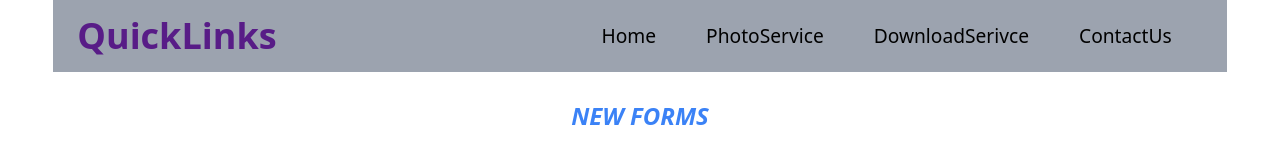
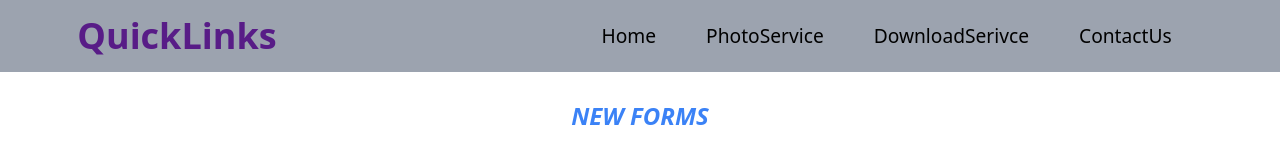
Before and after one commit to webdev-ashishk/csc-, a React (Vite) app: page / in a window 1280 px wide. Shown: the top 160 px of the page. Built offline with nearby package versions, Linux system fonts and the light colour scheme.

Commit message:
added header in main page content according

```diff
--- a/src/App.jsx
+++ b/src/App.jsx
@@ -6,10 +6,12 @@ import Services from './components/Services';
 
 function App() {
   return (
-    <section className="text-2xl lg:w-11/12 md:w-11/12 w-full m-auto" id="home">
+    <section className="text-2xl mx-auto" id="home">
       <Header />
-      <Services />
-      <ContactUs />
+      <div className="lg:w-11/12 md:w-11/12 w-full m-auto">
+        <Services />
+        <ContactUs />
+      </div>
       <Footer />
     </section>
   );
--- a/src/components/Header.jsx
+++ b/src/components/Header.jsx
@@ -10,8 +10,8 @@ const Header = () => {
 
   console.log(openMenu);
   return (
-    <>
-      <section className="bg-gray-400 flex justify-between items-center top-0 sticky">
+    <div className="w-full bg-gray-400 top-0 sticky">
+      <section className="bg-gray-400 flex justify-between items-center  lg:w-11/12 w-full mx-auto">
         <article>
           <a href="/#home">
             <h1 className="text-purple-900 text-4xl font-extrabold p-2 px-4 inline-block rounded-full m-2">
@@ -57,7 +57,11 @@ const Header = () => {
       </section>
       {/* mobile Items */}
       {openMenu && (
-        <nav id="mobileMenuItems" className="block" onClick={handleMenuClicked}>
+        <nav
+          id="mobileMenuItems"
+          className="block "
+          onClick={handleMenuClicked}
+        >
           <ul className="absolute z-40 flex flex-col lg:gap-5 md:gap-3 justify-center items-center w-full text-white text-[1rem]">
             <li>
               <a href="/#home">Home</a>
@@ -77,7 +81,7 @@ const Header = () => {
           </ul>
         </nav>
       )}
-    </>
+    </div>
   );
 };
 export default Header;
```
